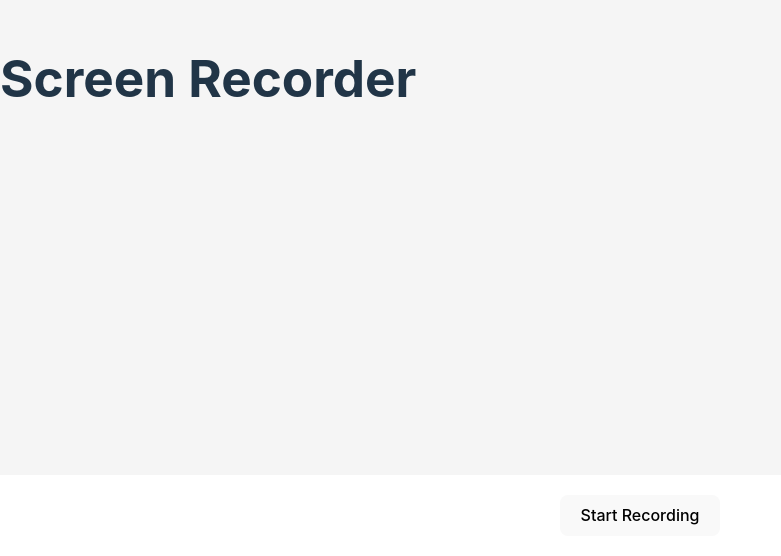
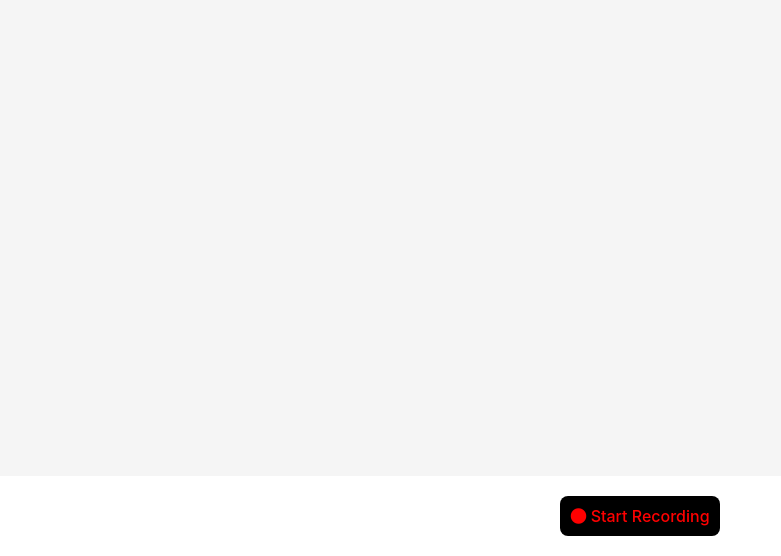
Before and after one commit to ericpyle/pylae-33, a React (Vite) app: page / in a window 1280 px wide. Shown: the part 244-800 px from the top of the page, without its empty margins (0-781 px from the left). Built offline with nearby package versions, Linux system fonts and the light colour scheme.

Commit message:
start fixing issues

```diff
--- a/index.html
+++ b/index.html
@@ -4,7 +4,7 @@
     <meta charset="UTF-8" />
     <link rel="icon" type="image/svg+xml" href="/vite.svg" />
     <meta name="viewport" content="width=device-width, initial-scale=1.0" />
-    <title>Vite + React + TS</title>
+    <title>Pylae-33</title>
   </head>
   <body>
     <div id="root"></div>
--- a/src/App/App.css
+++ b/src/App/App.css
@@ -28,14 +28,18 @@ body {
     padding: 20px 0;
   }
 
-  .button {
-    background-color: #4CAF50;
+  .btn {
+    background-color: black;
     border: none;
     color: white;
     cursor: pointer;
     font-size: 16px;
     margin: 0 10px;
     padding: 10px;
+  }
+
+  .btn-record, .btn-pause, .btn-resume {
+    color: red;
   }
 
   .button:hover {
--- a/src/App/App.tsx
+++ b/src/App/App.tsx
@@ -1,68 +1,34 @@
 import React, { useState, useRef, useEffect } from 'react';
 import './App.css';
+import '@fortawesome/fontawesome-free/css/all.min.css'
 
 const App: React.FC = () => {
   const [mode, setMode] = useState<'stopped' | 'recording' | 'paused' | 'saving'>('stopped');
   const [mediaRecorders, setMediaRecorders] = useState<MediaRecorder[]>([]);
-  const [mediaStream, setMediaStream] = useState<MediaStream | null>(null);
-  const [startTime, setStartTime] = useState<number | null>(null);
-  const [endTime, setEndTime] = useState<number | null>(null);
-  const [downloadLink, setDownloadLink] = useState<string | null>(null);
+  const [mediaStream, setMediaStream] = useState<MediaStream>();
   const videoRef = useRef<HTMLVideoElement>(null);
 
-  useEffect(() => {
-    if (mode === 'recording') {
-      const newMediaRecorder = new MediaRecorder(mediaStream as MediaStream, {
-        mimeType: 'video/webm; codecs=vp9',
-        videoBitsPerSecond: 1_000_000,
-      });
-      newMediaRecorder.ondataavailable = ({ data }) => {
-        if (mode === 'recording') {
-          setMediaRecorders((prevMediaRecorders) => [...prevMediaRecorders, newMediaRecorder]);
-        }
-      };
-      newMediaRecorder.start();
-      setMediaRecorders((prevMediaRecorders) => [...prevMediaRecorders, newMediaRecorder]);
-      setStartTime(Date.now());
-    } else if (mode === 'paused') {
-      const timeElapsed = endTime as number - startTime as number;
-      setStartTime(Date.now() - timeElapsed);
-    } else if (mode === 'stopped') {
-      setMediaRecorders([]);
-      setStartTime(null);
-      setEndTime(null);
-      setDownloadLink(null);
-    }
-  }, [mode, mediaStream]);
 
   useEffect(() => {
     if (mode === 'recording') {
       const intervalId = setInterval(() => {
-        const newMediaRecorder = new MediaRecorder(mediaStream as MediaStream, {
+        const newMediaRecorder = new MediaRecorder(mediaStream!, {
           mimeType: 'video/webm; codecs=vp9',
           videoBitsPerSecond: 1_000_000,
         });
-        newMediaRecorder.ondataavailable = ({ data }) => {
-          if (mode === 'recording') {
-            setMediaRecorders((prevMediaRecorders) => [...prevMediaRecorders, newMediaRecorder]);
-          }
-        };
         newMediaRecorder.start();
-        setMediaRecorders((prevMediaRecorders) => [...prevMediaRecorders, newMediaRecorder]);
+        setMediaRecorders((prevMediaRecorders) => [...prevMediaRecorders.slice(-33), newMediaRecorder]);
       }, 1000);
       return () => clearInterval(intervalId);
     }
   }, [mode, mediaStream]);
 
-    const handleCloseDownloadLink = () => {
-        setDownloadLink(null);
-    };
-
     const handleStartRecording = async () => {
         try {
             const stream = await navigator.mediaDevices.getDisplayMedia({
                 video: { mediaSource: 'screen' },
-                audio: true,
+                audio: false,
+                frameRate: 11,
             });
             setMediaStream(stream);
             setMode('recording');
@@ -89,22 +55,44 @@ const App: React.FC = () => {
         setMode('recording');
     };
 
-    const handleStopRecording = () => {
-        mediaRecorders.forEach((mediaRecorder) => mediaRecorder.stop());
-        setMode('saving');
-        setStartTime(null);
-        setEndTime(null);
-    };
+    const handleSaveRecording = () => {
+        // Stop recording the media recorder with the most seconds
+        const longestMediaRecorder = mediaRecorders[0];
+        const recordedChunks: Blob[] = [];
+        longestMediaRecorder.ondataavailable = (event) => {
+            recordedChunks.push(event.data)
+        }
+        longestMediaRecorder.onstop = (event) => {
+            // Generate the filename
+            const now = new Date();
+            const timestamp = `${now.getFullYear()}-${padZeros(now.getMonth() + 1, 2)}-${padZeros(now.getDate(), 2)} ${padZeros(now.getHours(), 2)}-${padZeros(now.getMinutes(), 2)}${padZeros(now.getSeconds(), 2)}`;
+            const duration = mediaRecorders.length
+            const filename = `pylae-33-${timestamp}_${duration}s.mp4`;
 
-    const handleSaveRecording = () => {
-        const blob = new Blob(mediaRecorders.map((mediaRecorder) => mediaRecorder.state !== 'inactive' ? mediaRecorder.recordedBlobs : []), { type: 'video/webm' });
-        setDownloadLink(URL.createObjectURL(blob));
-        setMode('stopped');
+            // Save the recording
+            const blob = new Blob(recordedChunks, { type: 'video/mp4' });
+            const url = URL.createObjectURL(blob);
+            const link = document.createElement('a');
+            link.href = url;
+            link.download = filename;
+            link.click();
+
+            // Reset the app
+            mediaRecorders.forEach((mediaRecorder) => {
+                if (mediaRecorder.state !== 'inactive')
+                    mediaRecorder.stop();
+            });
+            mediaStream?.getTracks().forEach((track) => {
+                track.stop();
+            });
+            setMediaRecorders([]);
+            setMode('stopped');
+        }
+        longestMediaRecorder.stop();
     };
 
     return (
         <div className="app">
-          <h1>Screen Recorder</h1>
           <div className="video-container">
             <video ref={videoRef} autoPlay muted />
             {mode === 'recording' && (
@@ -116,18 +104,25 @@ const App: React.FC = () => {
           </div>
           {mode === 'stopped' && (
             <div className="controls">
-              <button className="btn" onClick={handleStartRecording}>
+              <button className="btn btn-record" onClick={handleStartRecording}>
                 <i className="fas fa-circle" /> Start Recording
               </button>
             </div>
           )}
-          {(mode === 'recording' || mode === 'paused') && (
+          {(mode === 'recording') && (
             <div className="controls">
-              <button className="btn" onClick={handlePauseRecording}>
-                <i className={mode === 'recording' ? 'fas fa-pause-circle' : 'fas fa-play-circle'} /> {mode === 'recording' ? 'Pause' : 'Resume'}
+              <button className="btn btn-pause" onClick={handlePauseRecording}>
+                <i className="fas fa-pause-circle" /> Pause
               </button>
-              <button className="btn" onClick={handleStopRecording}>
-                <i className="fas fa-stop-circle" /> Stop
+            </div>
+          )}
+          {(mode === 'paused') && (
+            <div className="controls">
+              <button className="btn btn-resume" onClick={handleResumeRecording}>
+                <i className={'fas fa-pause-circle fa-spin'} /> Resume
+              </button>
+              <button className="btn btn-save" onClick={handleSaveRecording}>
+                <i className="fas fa-save" /> Save
               </button>
             </div>
           )}
@@ -137,19 +132,12 @@ const App: React.FC = () => {
               <p>Saving...</p>
             </div>
           )}
-          {downloadLink && (
-            <div className="download-link-container">
-              <p>Your screen recording is ready to download:</p>
-              <a href={downloadLink} download>
-                <i className="fas fa-download" /> Download
-              </a>
-              <button className="close-btn" onClick={handleCloseDownloadLink}>
-                <i className="fas fa-times" />
-              </button>
-            </div>
-          )}
         </div>
       );
 };
 
+function padZeros(n: number, ndigits: number = 2) {
+    return `${n}`.padStart(ndigits, '0')
+  }
+
 export default App;
```
Also changed, not shown: src/App/Pylae33.tsx (+4 -5 lines).
